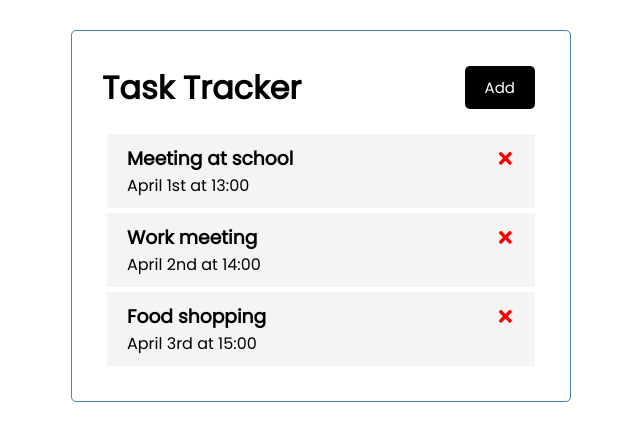
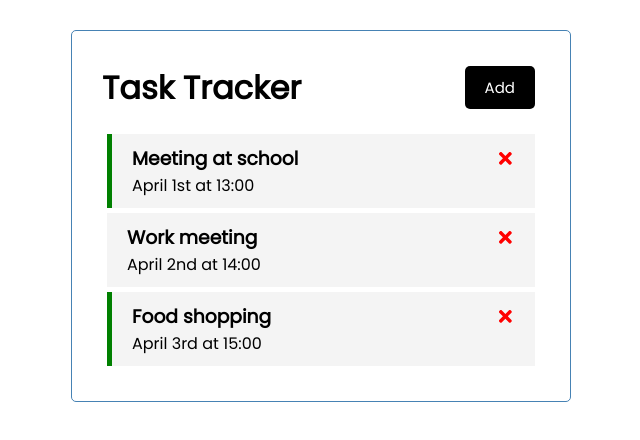
Before and after one commit to BenWarwick-Champion/task-tracker, a React (Create React App) app: page / in a window 1280 px wide. Shown: the top 440 px of the page, without its empty margins (319-959 px from the left). Built offline with nearby package versions, Linux system fonts and the light colour scheme.

Commit message:
:sparkles: Add task reminders

```diff
--- a/src/App.tsx
+++ b/src/App.tsx
@@ -30,6 +30,12 @@ function App() {
     setTasks(tasks.filter((task) => task.id !== id));
   }
 
+  // Toggle Reminder
+  const toggleReminder = (id: number) => {
+    setTasks(tasks.map((task: Task) => task.id === id
+    ? {...task, reminder: !task.reminder } : task))
+  }
+
   return (
     <div className="container">
       <Header title="Task Tracker" />
@@ -37,6 +43,7 @@ function App() {
       ? <Tasks
         tasks={tasks}
         onDelete={deleteTask}
+        onToggle={toggleReminder}
       />
       : 'No tasks to show - Create some tasks!'}
     </div>
--- a/src/components/Task.tsx
+++ b/src/components/Task.tsx
@@ -2,7 +2,9 @@ import {FaTimes} from 'react-icons/fa';
 
 const Task = (props: TaskProps) => {
     return (
-        <div className='task'>
+        <div
+        className={props.task.reminder ? 'task reminder' : 'task'}
+        onDoubleClick={() => props.onToggle(props.task.id)}>
             <h3>
                 {props.task.text}
                 <FaTimes
--- a/src/components/Tasks.tsx
+++ b/src/components/Tasks.tsx
@@ -8,6 +8,7 @@ export const Tasks = (props: TasksProps) => {
                 key={task.id}
                 task={task}
                 onClick={props.onDelete}
+                onToggle={props.onToggle}
               />
           ))}
         </>
--- a/src/react-app-env.d.ts
+++ b/src/react-app-env.d.ts
@@ -4,11 +4,13 @@
 interface TasksProps {
     tasks: Array<Task>,
     onDelete: (id: number) => void,
+    onToggle: (id: number) => void
 }
 
 interface TaskProps {
-    task: Task
+    task: Task,
     onClick: (id: number) => void,
+    onToggle: (id: number) => void
 }
 
 interface ButtonProps {
```
